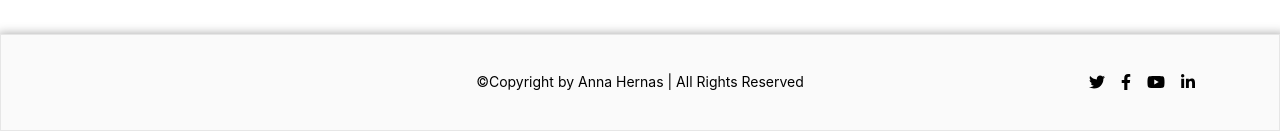
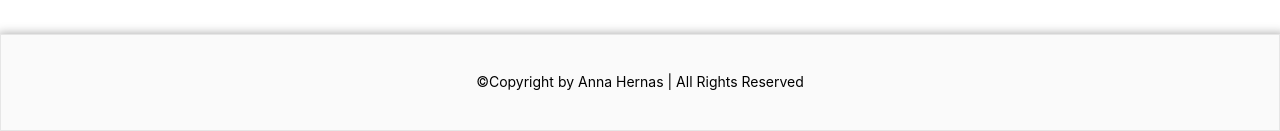
Before and after one commit to ahernas/ah_portfolio, a React (Create React App) app: page / in a window 1280 px wide. Shown: the part 7189-7320 px from the top of the page. Built offline with nearby package versions, Linux system fonts and the light colour scheme.

Commit message:
Remove code in component footer

```diff
--- a/src/components/layout/Footer/Footer.js
+++ b/src/components/layout/Footer/Footer.js
@@ -14,88 +14,7 @@ import {
 
 const Footer = ({ }) => (
   <footer className={styles.root}>
-    {/*<div className={styles.footerMenu}>*/}
-    {/*  <div className='container'>*/}
-    {/*    <div className='row '>*/}
-    {/*      <div className={styles.menuBox}>*/}
-    {/*        <div className={styles.menuWrapper}>*/}
-    {/*          <h6>Information</h6>*/}
-    {/*          <ul>*/}
-    {/*            <li>*/}
-    {/*              <a href='/#'>About us</a>*/}
-    {/*            </li>*/}
-    {/*            <li>*/}
-    {/*              <a href='/#'>Policy</a>*/}
-    {/*            </li>*/}
-    {/*            <li>*/}
-    {/*              <a href='/#'>Conditions</a>*/}
-    {/*            </li>*/}
-    {/*            <li>*/}
-    {/*              <a href='/#'>Online support</a>*/}
-    {/*            </li>*/}
-    {/*          </ul>*/}
-    {/*        </div>*/}
-    {/*      </div>*/}
-    {/*      <div className={styles.menuBox}>*/}
-    {/*        <div className={styles.menuWrapper}>*/}
-    {/*          <h6>My account</h6>*/}
-    {/*          <ul>*/}
-    {/*            <li>*/}
-    {/*              <a href='/#'>Login</a>*/}
-    {/*            </li>*/}
-    {/*            <li>*/}
-    {/*              <a href='/#'>My cart</a>*/}
-    {/*            </li>*/}
-    {/*            <li>*/}
-    {/*              <a href='/#'>Wishlist</a>*/}
-    {/*            </li>*/}
-    {/*            <li>*/}
-    {/*              <a href='/#'>Checkout</a>*/}
-    {/*            </li>*/}
-    {/*          </ul>*/}
-    {/*        </div>*/}
-    {/*      </div>*/}
-    {/*      <div className={styles.menuBox}>*/}
-    {/*        <div className={styles.menuWrapper}>*/}
-    {/*          <h6>Information</h6>*/}
-    {/*          <ul>*/}
-    {/*            <li>*/}
-    {/*              <a href='/#'>Specials</a>*/}
-    {/*            </li>*/}
-    {/*            <li>*/}
-    {/*              <a href='/#'>New products</a>*/}
-    {/*            </li>*/}
-    {/*            <li>*/}
-    {/*              <a href='/#'>Best Sellers</a>*/}
-    {/*            </li>*/}
-    {/*            <li>*/}
-    {/*              <a href='/#'>Out Stores</a>*/}
-    {/*            </li>*/}
-    {/*          </ul>*/}
-    {/*        </div>*/}
-    {/*      </div>*/}
-    {/*      <div className={styles.menuBox}>*/}
-    {/*        <div className={styles.menuWrapper}>*/}
-    {/*          <h6>Orders</h6>*/}
-    {/*          <ul>*/}
-    {/*            <li>*/}
-    {/*              <a href='/#'>Payment options</a>*/}
-    {/*            </li>*/}
-    {/*            <li>*/}
-    {/*              <a href='/#'>Shipping and delivery</a>*/}
-    {/*            </li>*/}
-    {/*            <li>*/}
-    {/*              <a href='/#'>Returns</a>*/}
-    {/*            </li>*/}
-    {/*            <li>*/}
-    {/*              <a href='/#'>Shipping</a>*/}
-    {/*            </li>*/}
-    {/*          </ul>*/}
-    {/*        </div>*/}
-    {/*      </div>*/}
-    {/*    </div>*/}
-    {/*  </div>*/}
-    {/*</div>*/}
+
     <div className={styles.bottomBar}>
       <div className='container'>
         <div className='row align-items-center'>
@@ -105,40 +24,30 @@ const Footer = ({ }) => (
               ©Copyright by Anna Hernas | All Rights Reserved
             </p>
           </div>
-          <div className={'col-sm-6 col-md-4 text-right ' + styles.socialMedia}>
-            <ul>
-              <li>
-                <a href='/#'>
-                  <FontAwesomeIcon icon={faTwitter}>Twitter</FontAwesomeIcon>
-                </a>
-              </li>
-              <li>
-                <a href='/#'>
-                  <FontAwesomeIcon icon={faFacebookF}>Facebook</FontAwesomeIcon>
-                </a>
-              </li>
-              <li>
-                <a href='/#'>
-                  <FontAwesomeIcon icon={faYoutube}>YouTube</FontAwesomeIcon>
-                </a>
-              </li>
-              {/*<li>*/}
-              {/*  <a href='/#'>*/}
-              {/*    <FontAwesomeIcon icon={faGooglePlusG}>Google Plus</FontAwesomeIcon>*/}
-              {/*  </a>*/}
-              {/*</li>*/}
-              <li>
-                <a href='/#'>
-                  <FontAwesomeIcon icon={faLinkedinIn}>LinkedIn</FontAwesomeIcon>
-                </a>
-              </li>
-              {/*<li>*/}
-              {/*  <a href='/#'>*/}
-              {/*    <FontAwesomeIcon icon={faPinterestP}>Pinterest</FontAwesomeIcon>*/}
-              {/*  </a>*/}
-              {/*</li>*/}
-            </ul>
-          </div>
+          {/*<div className={'col-sm-6 col-md-4 text-right ' + styles.socialMedia}>*/}
+          {/*  <ul>*/}
+          {/*    <li>*/}
+          {/*      <a href='/#'>*/}
+          {/*        <FontAwesomeIcon icon={faTwitter}>Twitter</FontAwesomeIcon>*/}
+          {/*      </a>*/}
+          {/*    </li>*/}
+          {/*    <li>*/}
+          {/*      <a href='/#'>*/}
+          {/*        <FontAwesomeIcon icon={faFacebookF}>Facebook</FontAwesomeIcon>*/}
+          {/*      </a>*/}
+          {/*    </li>*/}
+          {/*    <li>*/}
+          {/*      <a href='/#'>*/}
+          {/*        <FontAwesomeIcon icon={faYoutube}>YouTube</FontAwesomeIcon>*/}
+          {/*      </a>*/}
+          {/*    </li>*/}
+          {/*    <li>*/}
+          {/*      <a href='/#'>*/}
+          {/*        <FontAwesomeIcon icon={faLinkedinIn}>LinkedIn</FontAwesomeIcon>*/}
+          {/*      </a>*/}
+          {/*    </li>*/}
+          {/*  </ul>*/}
+          {/*</div>*/}
         </div>
       </div>
     </div>
```
Also changed, not shown: 1 other file (tests, documents, lock files or other folders).
